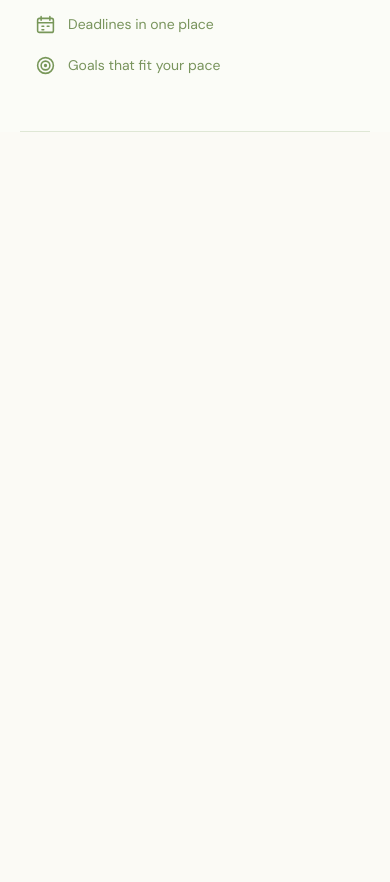
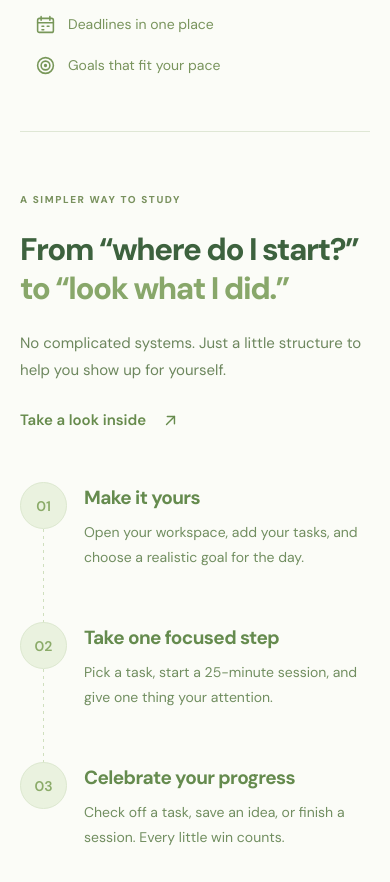
Before and after one commit to mnalindu/studyflow-mern, a React app in the folder frontend/: page / in a window 390 px wide. Shown: the part 3120-4002 px from the top of the page. Before the commit the page ends 3252 px from the top, so only its background shows below. Built offline with nearby package versions, Linux system fonts and the light colour scheme; the HTML template or start-up script is replaced by a standard one.

Commit message:
add how it works section

```diff
--- a/frontend/src/App.jsx
+++ b/frontend/src/App.jsx
@@ -2,6 +2,7 @@
 import Navbar from "./components/Navbar";
 import Hero from "./components/Hero";
 import Features from "./components/Features";
+import HowItWorks from "./components/HowItWorks";
 
 function App() {
   return (
@@ -11,6 +12,7 @@ function App() {
       <main id="home">
         <Hero />
         <Features />
+        <HowItWorks />
       </main>
     </>
   );
--- /dev/null
+++ b/frontend/src/components/HowItWorks.css
@@ -0,0 +1,308 @@
+
+/* ==================================
+   StudyFlow - How It Works Section
+================================== */
+
+.sf-how,
+.sf-how * {
+  box-sizing: border-box;
+}
+
+.sf-how {
+  width: 100%;
+  background: #fbfcf7;
+  font-family: "DM Sans", sans-serif;
+  color: #63874b;
+  scroll-margin-top: 95px;
+}
+
+.sf-how__container {
+  display: grid;
+  grid-template-columns: minmax(0, 1.2fr) minmax(0, .95fr);
+  align-items: start;
+  gap: clamp(40px, 5.5vw, 96px);
+
+  width: min(100% - 192px, 1536px);
+  margin: 0 auto;
+  padding: 88px 28px 94px;
+
+  border-bottom: 1px solid #dfe7d5;
+}
+
+/* Left Content */
+
+.sf-how__content {
+  max-width: 660px;
+}
+
+.sf-how__eyebrow {
+  margin: 0 0 29px;
+  color: #79915e;
+  font-size: 12px;
+  font-weight: 800;
+  letter-spacing: 2.2px;
+  line-height: 1.5;
+}
+
+.sf-how__content h2 {
+  margin: 0;
+  color: #3d623e;
+  font-size: clamp(34px, 3vw, 49px);
+  font-weight: 800;
+  letter-spacing: -2.5px;
+  line-height: 1.2;
+}
+
+.sf-how__content h2 span {
+  color: #88a76a;
+}
+
+.sf-how__description {
+  max-width: 520px;
+  margin: 29px 0 0;
+  color: #6d875e;
+  font-size: 18px;
+  font-weight: 400;
+  line-height: 1.95;
+}
+
+/* Text Link */
+
+.sf-how__link {
+  display: inline-flex;
+  align-items: center;
+  gap: 15px;
+  margin-top: 37px;
+  color: #678b4d;
+  font-size: 17px;
+  font-weight: 600;
+  text-decoration: none;
+  transition: gap 0.2s ease, color 0.2s ease;
+}
+
+.sf-how__link:hover {
+  gap: 21px;
+  color: #315f43;
+}
+
+.sf-how__link svg {
+  flex-shrink: 0;
+}
+
+/* Right Steps */
+
+.sf-how__steps {
+  position: relative;
+  display: flex;
+  flex-direction: column;
+  gap: 35px;
+  margin: 0;
+  padding: 0;
+  list-style: none;
+}
+
+/* Dotted vertical connector */
+
+.sf-how__steps::before {
+  content: "";
+  position: absolute;
+  z-index: 0;
+  top: 55px;
+  bottom: 65px;
+  left: 27px;
+  width: 1px;
+
+  background: repeating-linear-gradient(
+    to bottom,
+    #cfdfbe 0,
+    #cfdfbe 3px,
+    transparent 3px,
+    transparent 7px
+  );
+}
+
+.sf-how__step {
+  position: relative;
+  display: flex;
+  align-items: flex-start;
+  gap: 26px;
+  min-height: 103px;
+}
+
+/* Step number circles */
+
+.sf-how__step-number {
+  position: relative;
+  z-index: 1;
+  display: flex;
+  width: 55px;
+  height: 55px;
+  flex: 0 0 55px;
+  align-items: center;
+  justify-content: center;
+
+  border: 1px solid #dce8cf;
+  border-radius: 50%;
+  background: #eaf2df;
+
+  color: #8bab69;
+  font-size: 16px;
+  font-weight: 600;
+}
+
+/* Step Description */
+
+.sf-how__step-content {
+  flex: 1;
+  padding-top: 5px;
+}
+
+.sf-how__step-content h3 {
+  margin: 0 0 12px;
+  color: #658b4e;
+  font-size: 22px;
+  font-weight: 700;
+  letter-spacing: -0.6px;
+  line-height: 1.35;
+}
+
+.sf-how__step-content p {
+  max-width: 475px;
+  margin: 0;
+  color: #718e60;
+  font-size: 17px;
+  font-weight: 400;
+  line-height: 1.9;
+}
+
+/* ==================================
+   Laptop Screens
+================================== */
+
+@media (max-width: 1300px) {
+  .sf-how__container {
+    width: calc(100% - 100px);
+    padding-left: 15px;
+    padding-right: 15px;
+    gap: 50px;
+  }
+
+  .sf-how__content h2 {
+    font-size: 40px;
+    letter-spacing: -1.8px;
+  }
+
+  .sf-how__step-content h3 {
+    font-size: 20px;
+  }
+
+  .sf-how__step-content p {
+    font-size: 16px;
+  }
+}
+
+/* ==================================
+   Tablet Screens
+================================== */
+
+@media (max-width: 950px) {
+  .sf-how__container {
+    grid-template-columns: 1fr;
+    width: calc(100% - 60px);
+    gap: 65px;
+    padding: 75px 10px 80px;
+  }
+
+  .sf-how__content {
+    max-width: 700px;
+  }
+
+  .sf-how__content h2 {
+    font-size: clamp(38px, 5.5vw, 50px);
+  }
+
+  .sf-how__steps {
+    max-width: 750px;
+  }
+
+  .sf-how__step-content p {
+    max-width: 600px;
+  }
+}
+
+/* ==================================
+   Mobile Screens
+================================== */
+
+@media (max-width: 620px) {
+  .sf-how__container {
+    width: calc(100% - 40px);
+    gap: 52px;
+    padding: 60px 0 65px;
+  }
+
+  .sf-how__eyebrow {
+    margin-bottom: 23px;
+    font-size: 10px;
+    letter-spacing: 1.6px;
+  }
+
+  .sf-how__content h2 {
+    font-size: clamp(31px, 8vw, 42px);
+    letter-spacing: -1.4px;
+    line-height: 1.25;
+  }
+
+  .sf-how__description {
+    margin-top: 22px;
+    font-size: 15px;
+    line-height: 1.85;
+  }
+
+  .sf-how__link {
+    margin-top: 25px;
+    font-size: 15px;
+  }
+
+  .sf-how__steps {
+    gap: 30px;
+  }
+
+  .sf-how__step {
+    gap: 17px;
+    min-height: 110px;
+  }
+
+  .sf-how__step-number {
+    width: 47px;
+    height: 47px;
+    flex-basis: 47px;
+    font-size: 14px;
+  }
+
+  .sf-how__steps::before {
+    left: 23px;
+    top: 47px;
+    bottom: 70px;
+  }
+
+  .sf-how__step-content {
+    padding-top: 3px;
+  }
+
+  .sf-how__step-content h3 {
+    margin-bottom: 9px;
+    font-size: 19px;
+  }
+
+  .sf-how__step-content p {
+    font-size: 14px;
+    line-height: 1.8;
+  }
+}
+
+@media (prefers-reduced-motion: reduce) {
+  .sf-how__link {
+    transition: none;
+  }
+}
--- /dev/null
+++ b/frontend/src/components/HowItWorks.jsx
@@ -0,0 +1,89 @@
+
+import "./HowItWorks.css";
+
+const steps = [
+  {
+    number: "01",
+    title: "Make it yours",
+    description:
+      "Open your workspace, add your tasks, and choose a realistic goal for the day.",
+  },
+  {
+    number: "02",
+    title: "Take one focused step",
+    description:
+      "Pick a task, start a 25-minute session, and give one thing your attention.",
+  },
+  {
+    number: "03",
+    title: "Celebrate your progress",
+    description:
+      "Check off a task, save an idea, or finish a session. Every little win counts.",
+  },
+];
+
+function HowItWorks() {
+  return (
+    <section
+      className="sf-how"
+      id="how-it-works"
+      aria-labelledby="sf-how-title"
+    >
+      <div className="sf-how__container">
+        {/* Left Side */}
+        <div className="sf-how__content">
+          <p className="sf-how__eyebrow">
+            A SIMPLER WAY TO STUDY
+          </p>
+
+          <h2 id="sf-how-title">
+            From “where do I start?”
+            <br />
+            <span>to “look what I did.”</span>
+          </h2>
+
+          <p className="sf-how__description">
+            No complicated systems. Just a little structure
+            to help you show up for yourself.
+          </p>
+
+          <a href="#dashboard" className="sf-how__link">
+            Take a look inside
+            <svg
+              width="19"
+              height="19"
+              viewBox="0 0 24 24"
+              fill="none"
+              stroke="currentColor"
+              strokeWidth="1.8"
+              strokeLinecap="round"
+              strokeLinejoin="round"
+              aria-hidden="true"
+            >
+              <path d="M7 17 17 7" />
+              <path d="M8 7h9v9" />
+            </svg>
+          </a>
+        </div>
+
+        {/* Right Side */}
+        <ol className="sf-how__steps">
+          {steps.map((step) => (
+            <li className="sf-how__step" key={step.number}>
+              <div className="sf-how__step-number">
+                {step.number}
+              </div>
+
+              <div className="sf-how__step-content">
+                <h3>{step.title}</h3>
+                <p>{step.description}</p>
+              </div>
+            </li>
+          ))}
+        </ol>
+      </div>
+    </section>
+  );
+}
+
+export default HowItWorks;
```
